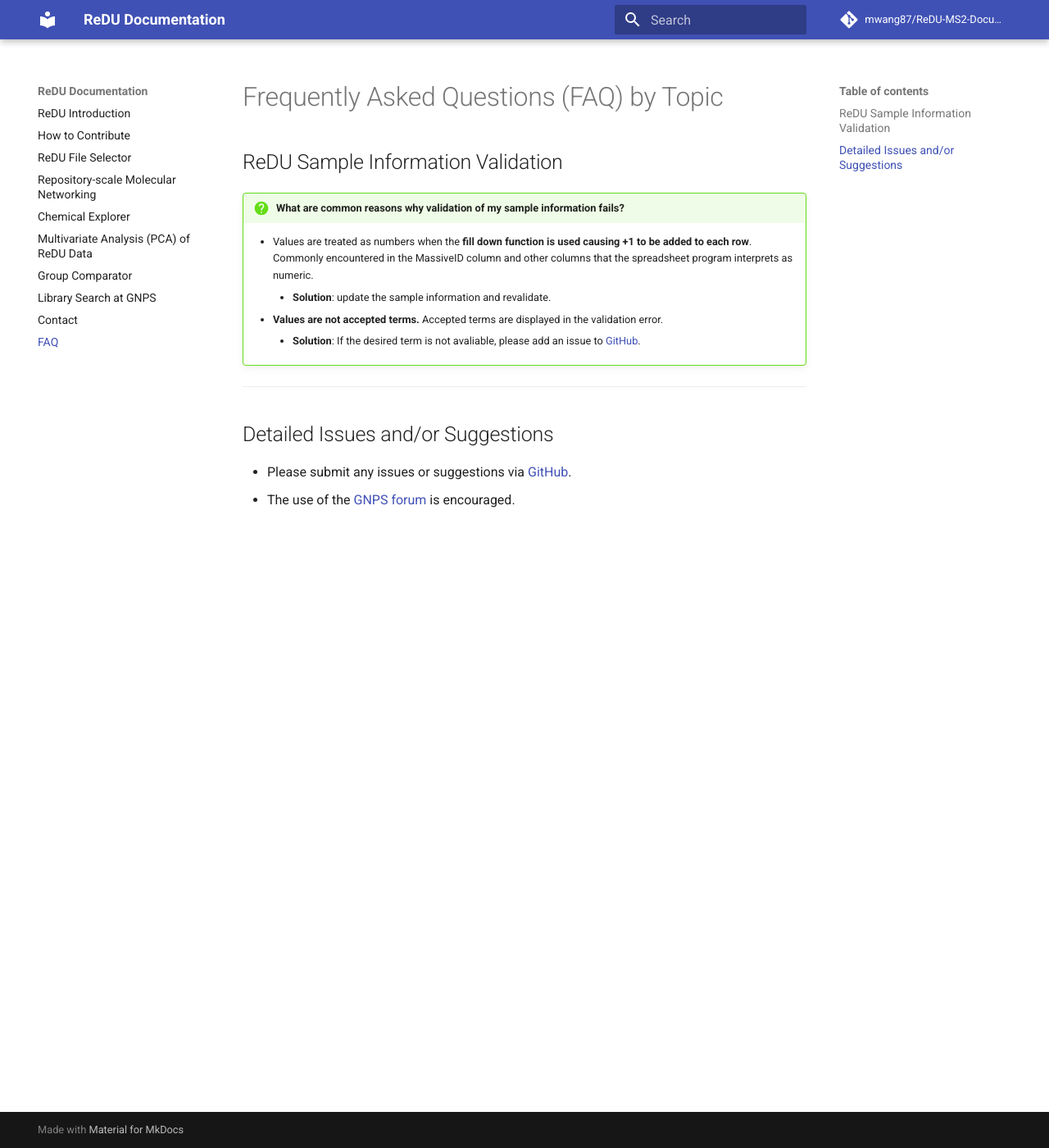
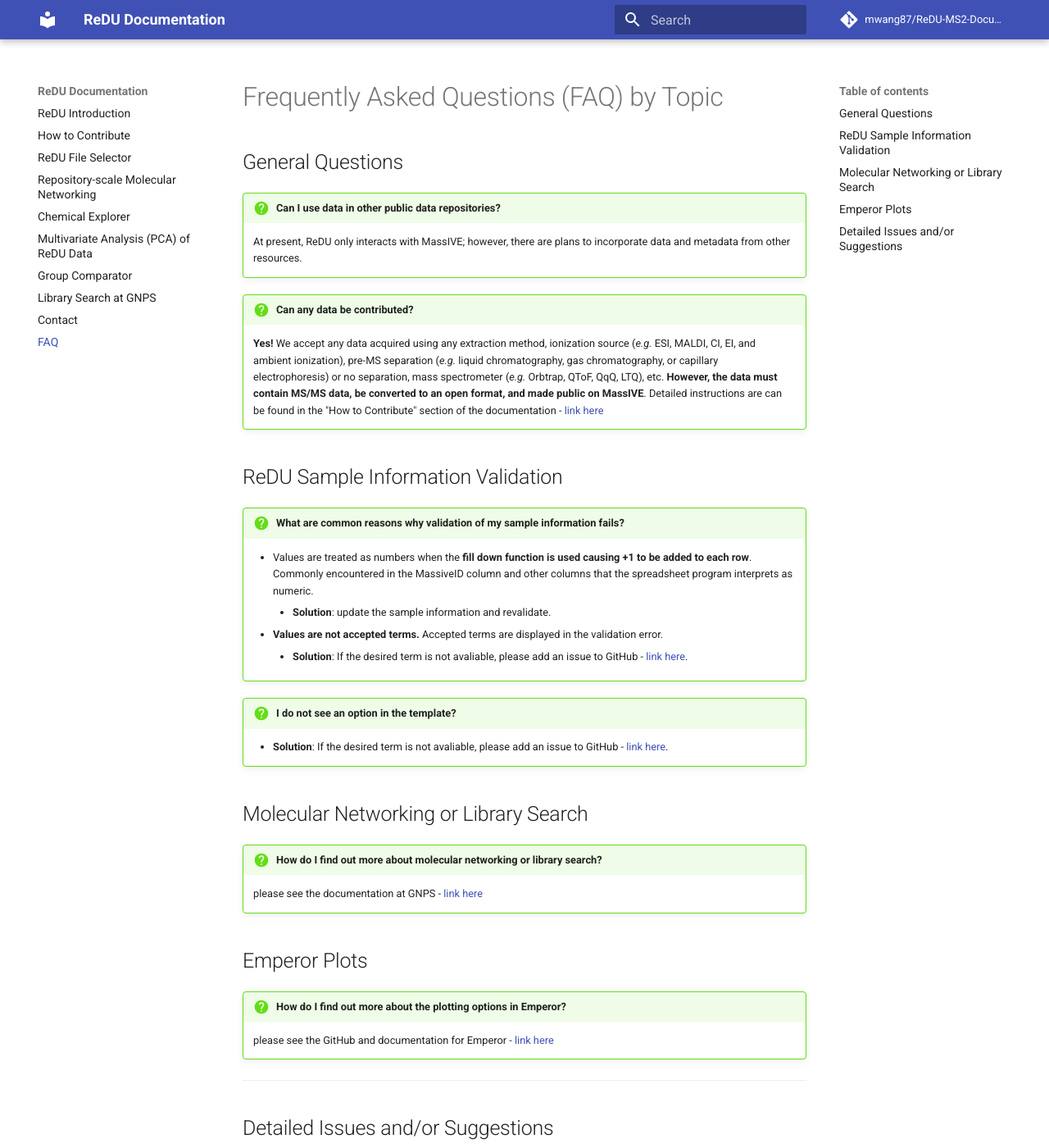
Before and after one commit to mwang87/ReDU-MS2-Documentation, an MkDocs documentation site: the page built from docs/FAQ.md, in a window 1280 px wide and 1400 px high. Shown: the whole window at 82% size. Built offline with MkDocs 1.6.1 and Material for MkDocs 9.7.7, drawn with Linux system fonts in a browser that asks for light colours; comment, search, counter and statistics services are not loaded.

Commit message:
Update FAQ.md

```diff
--- a/docs/FAQ.md
+++ b/docs/FAQ.md
@@ -1,11 +1,33 @@
 # Frequently Asked Questions (FAQ) by Topic
 
+## General Questions
+
+!!! question "Can I use data in other public data repositories?"
+	At present, ReDU only interacts with MassIVE; however, there are plans to incorporate data and metadata from other resources.
+
+!!! question "Can any data be contributed?"
+	**Yes!** We accept any data acquired using any extraction method, ionization source (*e.g.* ESI, MALDI, CI, EI, and ambient ionization), pre-MS separation (*e.g.* liquid chromatography, gas chromatography, or capillary electrophoresis) or no separation, mass spectrometer (*e.g.* Orbtrap, QToF, QqQ, LTQ), etc. **However, the data must contain MS/MS data, be converted to an open format, and made public on MassIVE**. Detailed instructions are can be found in the "How to Contribute" section of the documentation - [link here](HowtoContribute.md)
+
 ## ReDU Sample Information Validation
+
 !!! question "What are common reasons why validation of my sample information fails?"
 	- Values are treated as numbers when the **fill down function is used causing +1 to be added to each row**. Commonly encountered in the MassiveID column and other columns that the spreadsheet program interprets as numeric.
 		- **Solution**: update the sample information and revalidate.
 	- **Values are not accepted terms.** Accepted terms are displayed in the validation error.
-		- **Solution**: If the desired term is not avaliable, please add an issue to [GitHub](https://github.com/mwang87/ReDU-MS2-GNPS).
+		- **Solution**: If the desired term is not avaliable, please add an issue to GitHub - [link here](https://github.com/mwang87/ReDU-MS2-GNPS).
+
+!!! question "I do not see an option in the template?"
+	- **Solution**: If the desired term is not avaliable, please add an issue to GitHub - [link here](https://github.com/mwang87/ReDU-MS2-GNPS).
+
+## Molecular Networking or Library Search
+
+!!! question "How do I find out more about molecular networking or library search?"
+	please see the documentation at GNPS - [link here](https://ccms-ucsd.github.io/GNPSDocumentation/)
+
+## Emperor Plots
+
+!!! question "How do I find out more about the plotting options in Emperor?"
+	please see the GitHub and documentation for Emperor - [link here](https://github.com/biocore/emperor)
 
 ---
 
```
